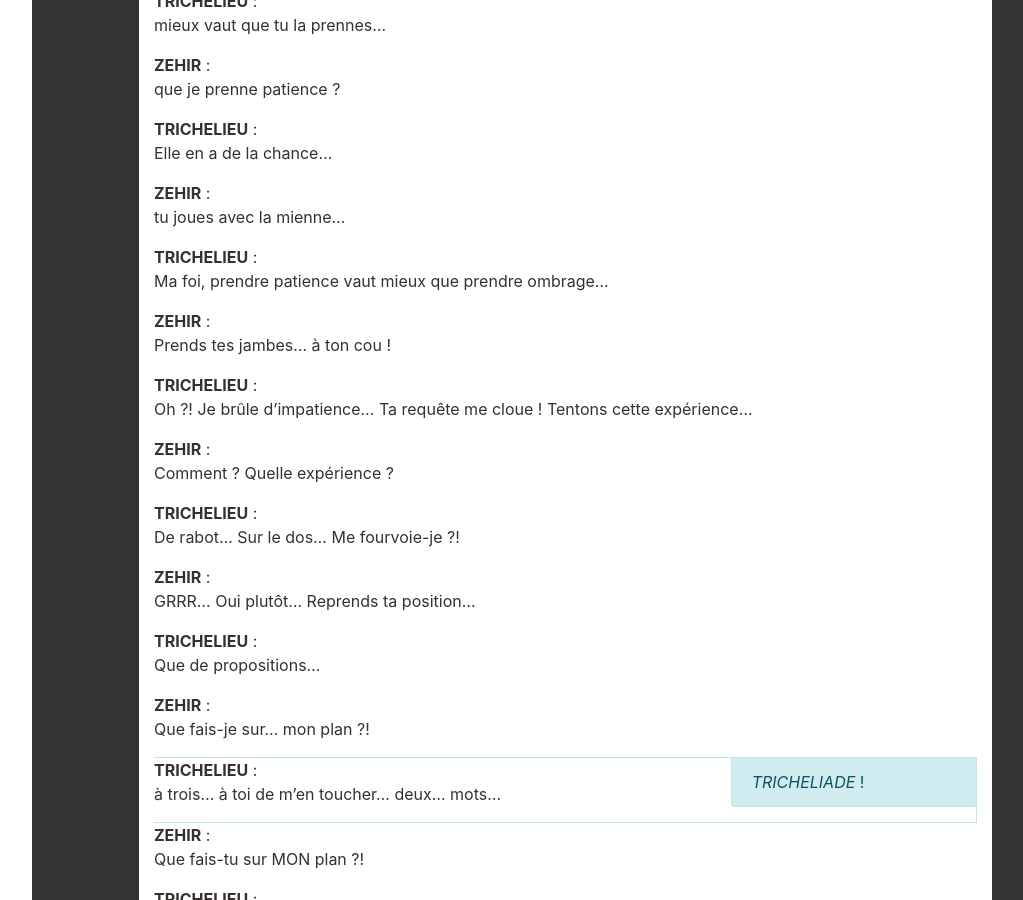
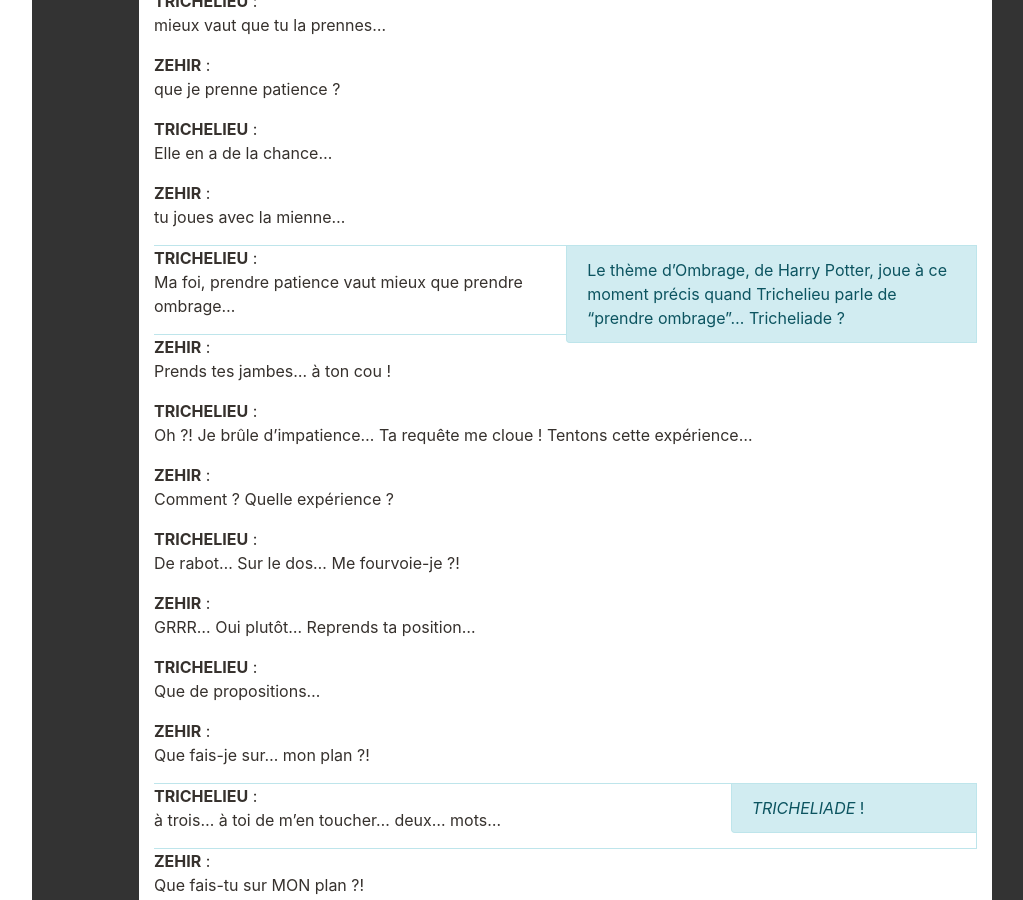
Before and after one commit to Neamar/sagas-mp3, a Jekyll site: the page built from Reflets/Reflets-17.html, in a window 1280 px wide and 900 px high, scrolled down 59666 px. Shown: the whole window, without its empty margins (181-1204 px from the left). Built offline with Jekyll 4.4.1, drawn with Linux system fonts in a browser that asks for light colours; comment, search, counter and statistics services are not loaded.

Commit message:
Update Reflets-17.html
Ligne 942, "prendre ombrage"

```diff
--- a/Reflets/Reflets-17.html
+++ b/Reflets/Reflets-17.html
@@ -939,7 +939,7 @@ TRICHELIEU : mieux vaut que tu la prennes…
 ZEHIR : que je prenne patience ?
 TRICHELIEU : Elle en a de la chance…
 ZEHIR : tu joues avec la mienne…
-TRICHELIEU : Ma foi, prendre patience vaut mieux que prendre ombrage…
+TRICHELIEU : Ma foi, prendre patience vaut mieux que prendre ombrage…REF:Le thème d'Ombrage, de Harry Potter, joue à ce moment précis quand Trichelieu parle de "prendre ombrage"... Tricheliade ?
 ZEHIR : Prends tes jambes... à ton cou !
 TRICHELIEU : Oh ?! Je brûle d'impatience… Ta requête me cloue ! Tentons cette expérience…
 ZEHIR : Comment ? Quelle expérience ?
```
